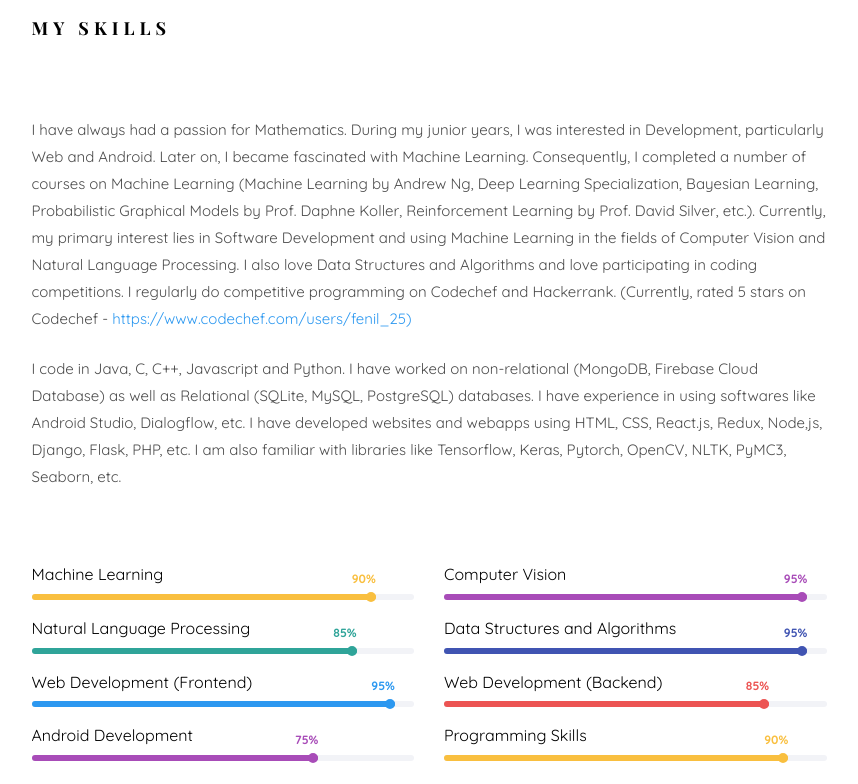
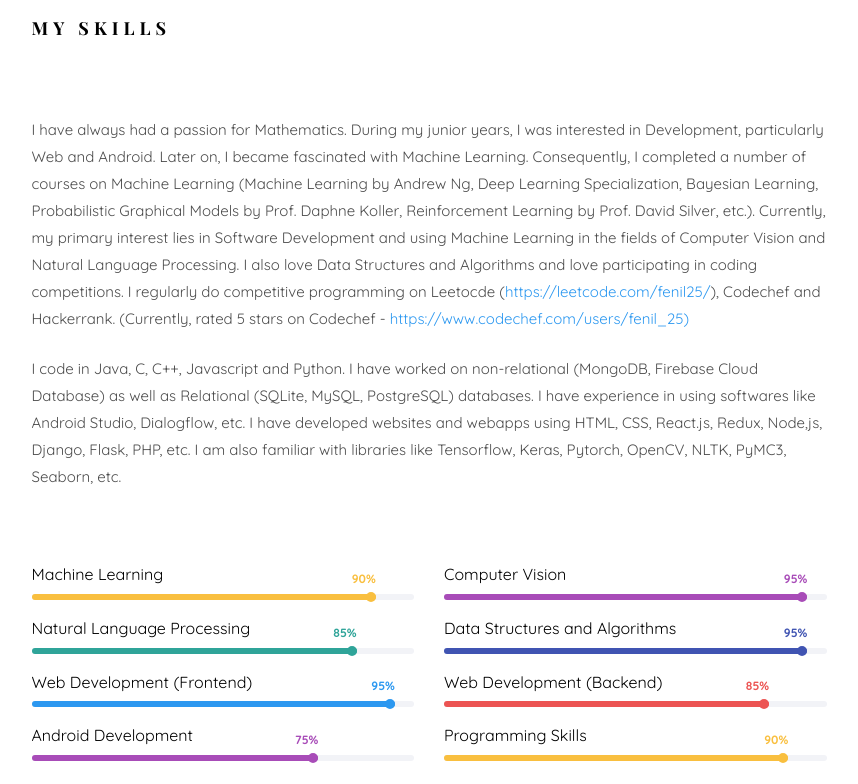
Before and after one commit to fenil25/fenil25.github.io, a plain HTML site: page index.html in a window 1280 px wide. Shown: the part 2161-2945 px from the top of the page, without its empty margins (361-1219 px from the left). Drawn offline with nearby package versions, Linux system fonts and the light colour scheme; files whose address does not match are found by name; a web font is replaced by a local one.

Commit message:
Updated index.html to include additional links

```diff
--- a/index.html
+++ b/index.html
@@ -273,7 +273,7 @@
 					</div>
 					<div class="row">
 						<div class="col-md-12 animate-box" data-animate-effect="fadeInLeft">
-							<p>I have always had a passion for Mathematics. During my junior years, I was interested in Development, particularly Web and Android. Later on, I became fascinated with Machine Learning. Consequently, I completed a number of courses on Machine Learning (Machine Learning by Andrew Ng, Deep Learning Specialization, Bayesian Learning, Probabilistic Graphical Models by Prof. Daphne Koller, Reinforcement Learning by Prof. David Silver, etc.). Currently, my primary interest lies in Software Development and using Machine Learning in the fields of Computer Vision and Natural Language Processing. I also love Data Structures and Algorithms and love participating in coding competitions. I regularly do competitive programming on Codechef and Hackerrank. (Currently, rated 5 stars on Codechef - <a href="https://www.codechef.com/users/fenil_25">https://www.codechef.com/users/fenil_25)</a></p>
+							<p>I have always had a passion for Mathematics. During my junior years, I was interested in Development, particularly Web and Android. Later on, I became fascinated with Machine Learning. Consequently, I completed a number of courses on Machine Learning (Machine Learning by Andrew Ng, Deep Learning Specialization, Bayesian Learning, Probabilistic Graphical Models by Prof. Daphne Koller, Reinforcement Learning by Prof. David Silver, etc.). Currently, my primary interest lies in Software Development and using Machine Learning in the fields of Computer Vision and Natural Language Processing. I also love Data Structures and Algorithms and love participating in coding competitions. I regularly do competitive programming on Leetocde (<a href = "https://leetcode.com/fenil25/">https://leetcode.com/fenil25/</a>), Codechef and Hackerrank. (Currently, rated 5 stars on Codechef - <a href="https://www.codechef.com/users/fenil_25">https://www.codechef.com/users/fenil_25)</a></p>
 							<p>
 							I code in Java, C, C++, Javascript and Python. I have worked on non-relational (MongoDB, Firebase Cloud Database) as well as Relational (SQLite, MySQL, PostgreSQL) databases. I have experience in using softwares like Android Studio, Dialogflow, etc. I have developed websites and webapps using HTML, CSS, React.js, Redux, Node,js, Django, Flask, PHP, etc. I am also familiar with libraries like Tensorflow, Keras, Pytorch, OpenCV, NLTK, PyMC3, Seaborn, etc.
 							</p>
```
